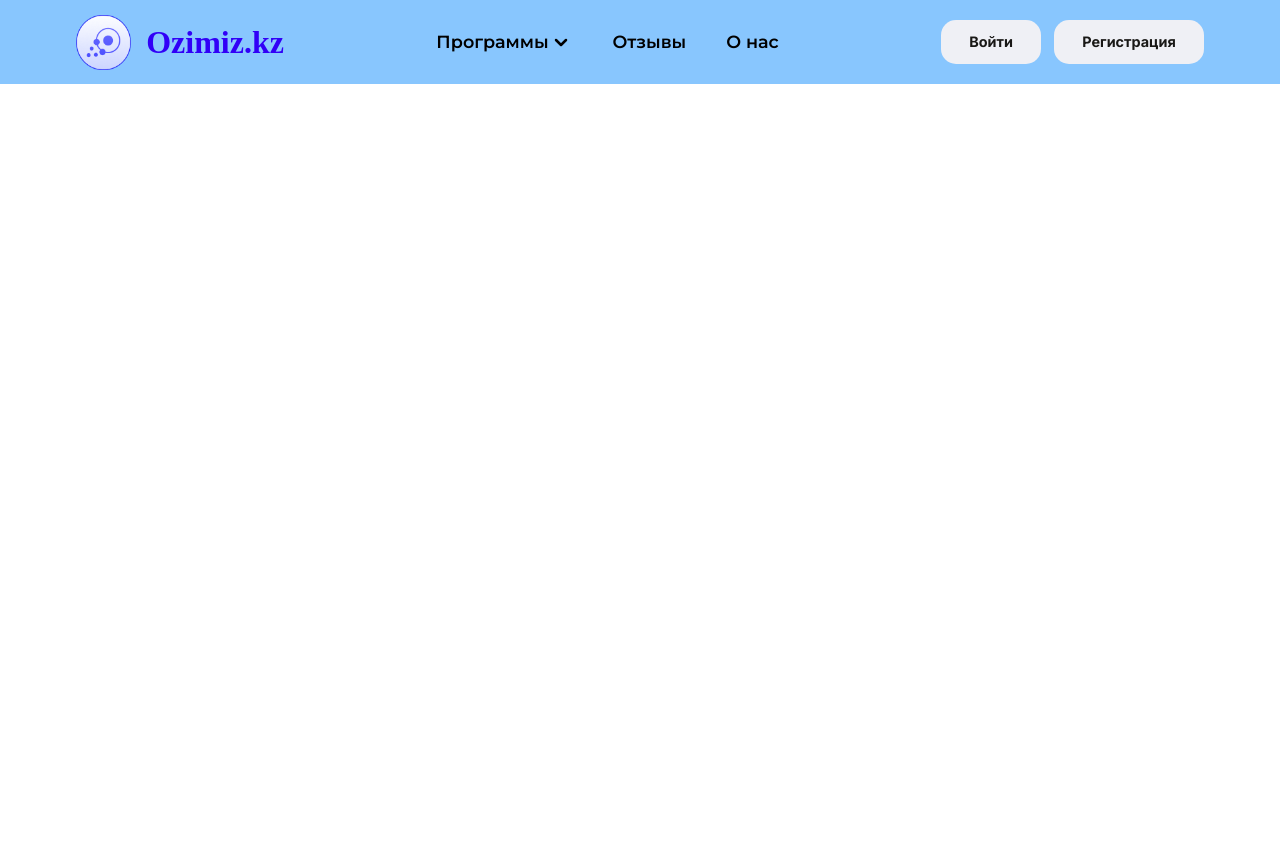
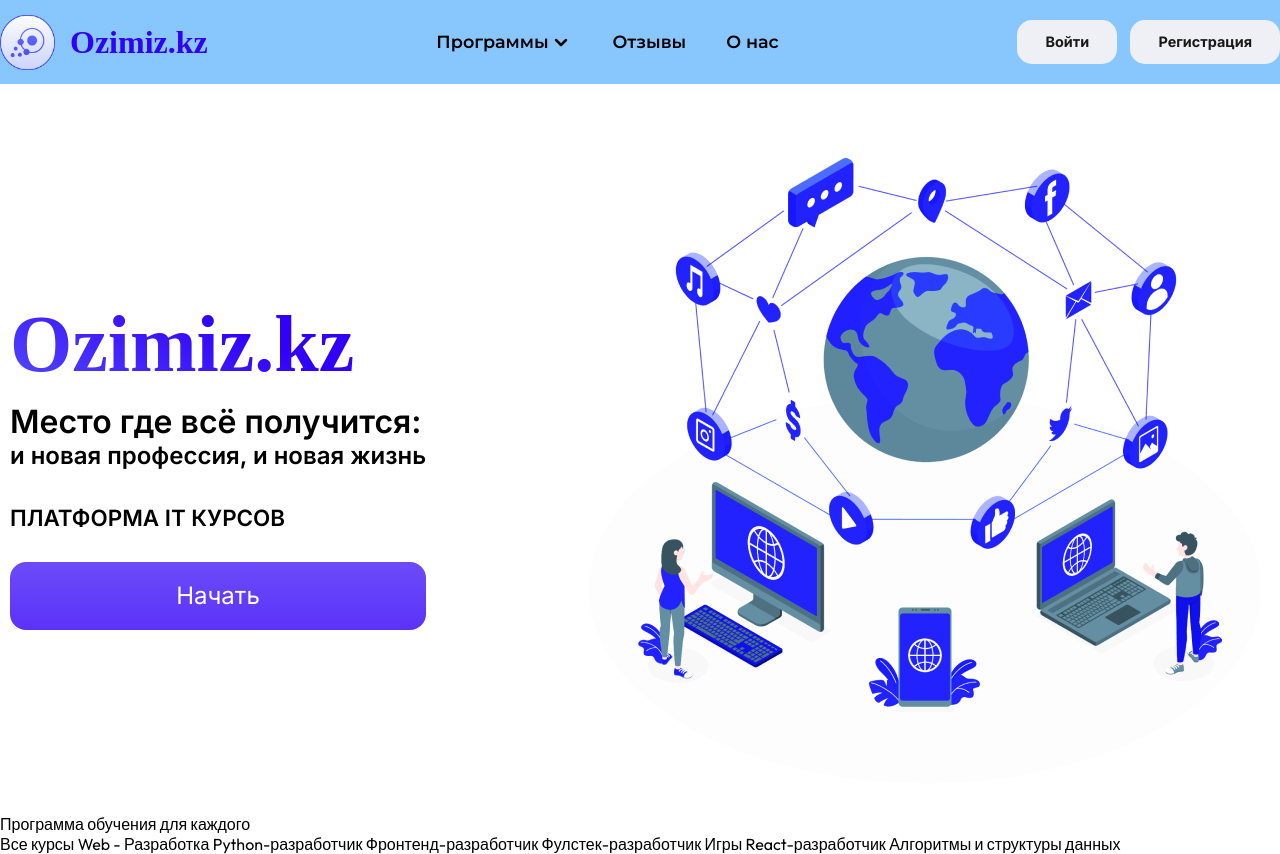
Before and after one commit to johnsukadoe/ozimiz, a website built with Parcel: page index.html in a window 1280 px wide. Before the commit the page ends 800 px from the top, so only its background shows below. Built offline with nearby package versions, Linux system fonts and the light colour scheme; a web font is replaced by a local one.

Commit message:
init: add header

```diff
--- a/index.html
+++ b/index.html
@@ -3,12 +3,12 @@
 <head>
     <meta charset="UTF-8">
     <meta name="viewport" content="width=device-width, initial-scale=1.0">
-    <title>Document</title>
+    <title>Ozimiz</title>
     <link rel="stylesheet" href="./src/style.css">
 </head>
 <body>
-    <header>
-        <nav>
+    <nav>
+        <div class="wrapper">
             <a class="logo" href="#">
                 <img src="./images/logo.png" alt="">
                 <h2>Ozimiz.kz</h2>
@@ -23,9 +23,37 @@
                 <button>Войти</button>
                 <button>Регистрация</button>
             </div>
-        </nav>
+        </div>
+    </nav>
+
+
+    <header>
+        <div class="header__texts">
+            <h1>Ozimiz.kz</h1>
+            <h2>
+                Место где всё получится: <p>и новая профессия, и новая жизнь</p>
+            </h2>
+            <h3>ПЛАТФОРМА IT КУРСОВ </h3>
+            <button>Начать</button>
+        </div>
+        <img src="./images/header-image.png" alt="">
 
     </header>
+
+    <section>
+        <h2>Программа обучения для каждого</h2>
+        <div class="filter">
+            <button>Все курсы</button>
+            <button>Web - Разработка</button>
+            <button>Python-разработчик</button>
+            <button>Фронтенд-разработчик</button>
+            <button>Фулстек-разработчик</button>
+            <button>Игры</button>
+            <button>React-разработчик</button>
+            <button>Алгоритмы и структуры данных</button>
+        </div>
+
+    </section>
     <script src="./src/index.js"></script>
 </body>
 </html>
--- a/src/style.scss
+++ b/src/style.scss
@@ -6,10 +6,13 @@
     align-items: center;
     justify-content: center;
 }
-
-header{
+.wrapper{
+    @include flex;
+    justify-content: space-between;
+    margin: 0 auto;
+    max-width: 1280px;
+}
 nav{
-        @include flex;
     justify-content: space-around;
     background-color: #88C6FE;
     padding: 10px 0;
@@ -69,4 +72,59 @@ header{
         }
     }
 }
+
+
+header{
+    @include flex;
+    gap:154px;
+    margin-top: 40px;
+    .header__texts{
+        display: flex;
+        gap: 25px;
+        flex-direction: column;
+        h1{
+            font-family: 'MuseoModerno';
+            font-style: normal;
+            font-weight: 900;
+            font-size: 5rem;
+            line-height: 72px;
+
+            background: linear-gradient(207.26deg, #3100F7 39.57%, #5E61FF 122.85%);
+            -webkit-background-clip: text;
+            -webkit-text-fill-color: transparent;
+            background-clip: text;
         }
+        h2{
+            font-family: 'Inter';
+            font-style: normal;
+            font-weight: 600;
+            font-size: 2rem;
+            line-height: 34px;
+            color: #000000;
+            p{
+                font-size: 1.5rem;
+            }
+        }
+        h3{
+            font-family: 'Inter';
+            font-style: normal;
+            font-weight: 600;
+            font-size: 1.4rem;
+            line-height: 39px;
+            color: #000000;
+        }
+        button{
+            font-family: 'Inter';
+            font-style: normal;
+            font-weight: 400;
+            font-size: 1.5rem;
+            line-height: 44px;
+            color: #FFFFFF;
+
+            background: linear-gradient(180deg, rgba(49, 0, 247, 0.71) 0%, #562EF8 122.9%);
+            border-radius: 16px;
+            padding: 12px 28px;
+        }
+
+    }
+}
```
Also changed, not shown: src/style.css, 1 other file. Lines whose indentation alone changed are shown as unchanged.
